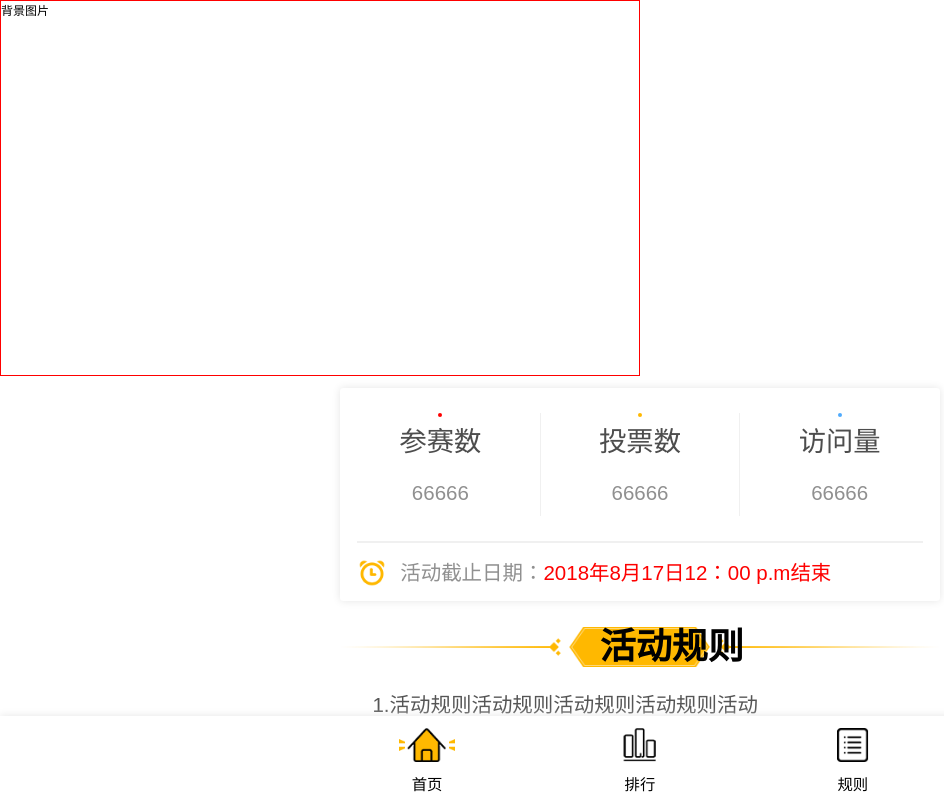
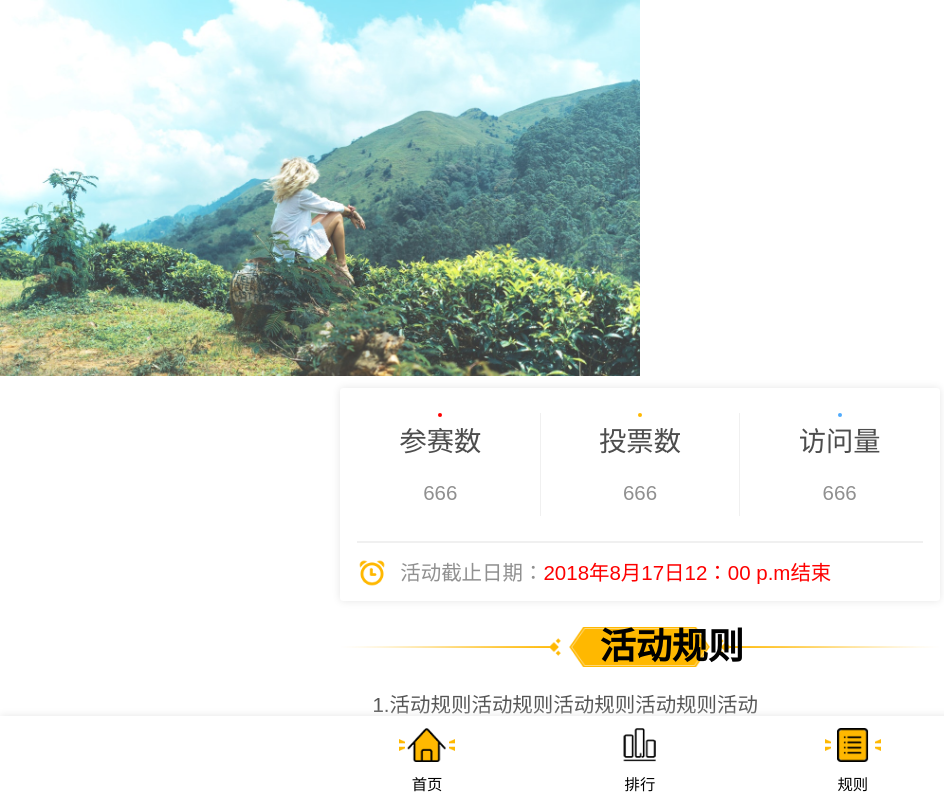
Before and after one commit to eggisfirst/vote, a Vue app: page /#/Rule in a window 1280 px wide. Shown: the top 798 px of the page, without its empty margins (0-944 px from the left). Built offline with nearby package versions, Linux system fonts and the light colour scheme; what vue-resource would draw is missing.

Commit message:
C:/Program Files/Git/8/10/1645

```diff
--- a/src/components/Banner.vue
+++ b/src/components/Banner.vue
@@ -1,7 +1,6 @@
 <template>
   <div class="Banner">
      <div class="banner">
-      背景图片
     </div>
   </div>
 </template>
@@ -14,9 +13,9 @@ export default {
 
 <style lang="scss" scoped>
 .banner {
+  background: url("../image/bg.jpg");
+  background-size: 100%;
   width: 10rem;
   height: 5.87rem;
-  border: 1px solid red;
-  box-sizing: border-box;
 }
 </style>
--- a/src/components/Count.vue
+++ b/src/components/Count.vue
@@ -6,21 +6,21 @@
             <ol>
               <li></li>
               <li>参赛数</li>
-              <li id="">66666</li>
+              <li id="">{{takePartNum}}</li>
             </ol>
           </li>
           <li>
             <ol>
               <li></li>
               <li>投票数</li>
-              <li id="">66666</li>
+              <li id="">{{voteAllNum}}</li>
             </ol>
           </li>
           <li>
             <ol>
               <li></li>
               <li>访问量</li>
-              <li id="">66666</li>
+              <li id="">{{visitNum}}</li>
             </ol>
           </li>
         </ul>
@@ -35,7 +35,16 @@
 
 <script>
 export default {
+  data(){
+    return{
+      takePartNum:666,//人数的总和
+      voteAllNum:666,//投票数等于每个人的票数的总和
+      visitNum:666  //访问量？？？
+    }
+  },
+  computed:{
 
+    }
 }
 </script>
 
--- a/src/components/Footer.vue
+++ b/src/components/Footer.vue
@@ -2,16 +2,23 @@
   <div class="Footer">
   <ul class="clearfix">
     <li >
-      <div v-bind:class="`${home}`" v-on:click="homeClick()"></div>
+      <router-link to="/" >
+      <div class='iconHome'></div>
       <p>首页</p>
+      </router-link>
     </li>
     <li >
-      <div v-bind:class="`${rank}`" v-on:click="rankClick"></div>
+      <router-link to="/Rank" >
+      <div class="iconRank"></div>
       <p>排行</p>
+      </router-link>
     </li>
     <li >
-      <div v-bind:class="`${regulation}`" v-on:click="regulationClick"></div>
+      <router-link to="/Rule" >
+       <div class="iconRegulation" ></div>
       <p>规则</p>
+
+      </router-link>
     </li>
   </ul>
   </div>
@@ -20,32 +27,11 @@
 
 
 export default {
-  name:'Footer',
   data(){
     return{
-      home:'iconHome',
-      rank:'iconRank',
-      regulation:'iconRegulation'
     }
   },
   methods:{
-    homeClick : function(){
-      this.home = 'iconHome'
-      this.rank = 'iconRank'
-      this.regulation = 'iconRegulation'
-
-    },
-    rankClick : function(){
-      this.rank = 'iconRank1'
-      this.home = 'iconHome1'
-      this.regulation = 'iconRegulation'
-
-    },
-    regulationClick : function(){
-      this.regulation = 'iconRegulation1'
-      this.home = 'iconHome1'
-      this.rank = 'iconRank'
-    }
 
   }
 }
@@ -75,18 +61,11 @@ export default {
           margin-right: 0
         }
         .iconHome{
-          background: url("../image/home2.png") no-repeat center;
-          background-size: 100%;
-          width: 100%;
-          height: .5333rem;
-        }
-         .iconHome1{
           background: url("../image/home1.png") no-repeat center;
           background-size: 100%;
           width: 100%;
           height: .5333rem;
         }
-
         .iconRank{
           background: url("../image/rank1.png") no-repeat center;
           background-size: 100%;
@@ -103,17 +82,26 @@ export default {
           font-size: .24rem;
           text-align: center;
           margin-top: .14rem;
+          color: #000000;
+        }
+        a{
+          text-decoration-line: none
         }
       }
     }
-
-        .iconRank1{
+      .router-link-active .iconHome{
+        background: url("../image/home2.png") no-repeat center;
+        background-size: 100%;
+        width: 100%;
+        height: .5333rem;
+      }
+      .router-link-active .iconRank{
         background: url("../image/rank2.png") no-repeat center;
         background-size: 100%;
         width: 100%;
         height: .5333rem;
       }
-        .iconRegulation1{
+      .router-link-active .iconRegulation{
         background: url("../image/regulation2.png") no-repeat center;
         background-size: 100%;
         width: 100%;
--- a/src/components/Search.vue
+++ b/src/components/Search.vue
@@ -8,7 +8,6 @@
 <script>
 
 export default {
-  name:'search',
   data(){
     return{
       inputValue : '输入编号或名称搜索投票',
--- a/src/components/Showcase.vue
+++ b/src/components/Showcase.vue
@@ -6,7 +6,9 @@
         <ul >
           <li class="clearfix">
             <h1 class="author">{{author}}</h1>
-            <div class="voteBtn" v-on:click='getVote'>投票</div>
+            <router-link to="/Individualdisplay" >
+              <div class="voteBtn">投票</div>
+            </router-link>
           </li>
           <li class="clearfix">
             <div class="number">编号<span>{{number}}</span></div>
@@ -20,7 +22,6 @@
 
 <script>
 export default {
-  name : 'Showcase',
   data(){
     return{
       author:'作者',
@@ -89,6 +90,10 @@ export default {
       text-align: center;
       font-size: .24rem;
       line-height: .48rem;
+      color: #000;
+    }
+    a{
+      text-decoration-line: none
     }
     .number{
       color: #333333;
--- a/src/pages/Vote.vue
+++ b/src/pages/Vote.vue
@@ -24,7 +24,6 @@ import Banner from "../components/Banner";
 import Count from "../components/Count"
 
 export default {
-  name: "home",
   components: {
     Search,
     Showcase,
@@ -37,9 +36,36 @@ export default {
       // peopleNum : '',
       // allVoteNum :' ',
       // visitedNme : '',
-      n:20
-    };
+      n:20,
+      p:[
+        {
+          name:'xiaohuang',
+          num:1,
+          work:"../image/rank1.png",
+          intruduce:"hello1"
+        },
+        {
+          name:'xiaohuang',
+          num:2,
+          work:"../image/bg.png",
+          intruduce:"hello2"
+        },
+        {
+          name:'xiaohuang',
+          num:3,
+          work:"../image/rank1.png",
+          intruduce:"hello3"
+        },
+        {
+          name:'xiaohuang',
+          num:4,
+          work:"../image/bg.png",
+          intruduce:"hello4"
+        }
+      ]
+    }
   },
+  props:['p'],
   computed: {
     //监听参赛数 投票数 访问量的变化
   },
--- a/src/router/index.js
+++ b/src/router/index.js
@@ -10,7 +10,7 @@ Vue.use(VueRouter)
 export var router = new VueRouter({
   routes: [
     {
-    path: '/Vote',
+    path: '/',
     name: 'Vote',
     component: resolve => require(['pages/Vote'], resolve)
   },{
```
Also changed, not shown: src/image/bg.jpg (added). Lines whose indentation alone changed are shown as unchanged.
